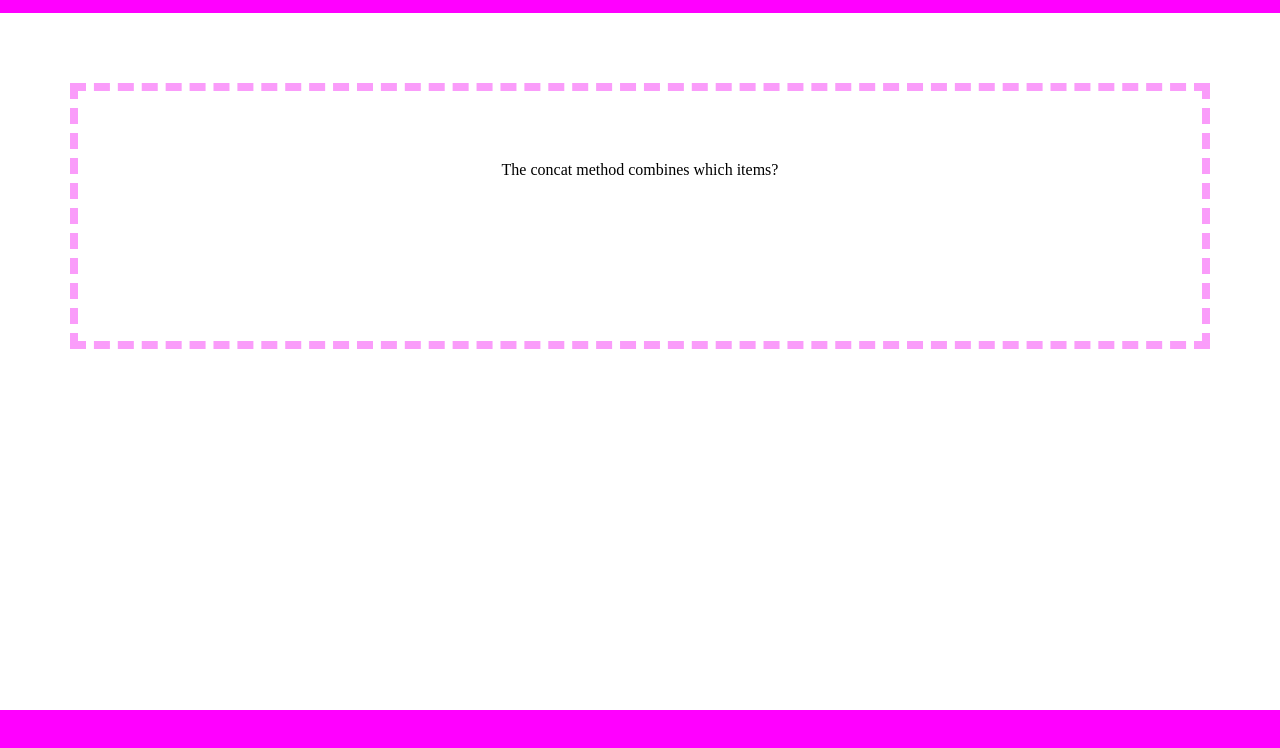
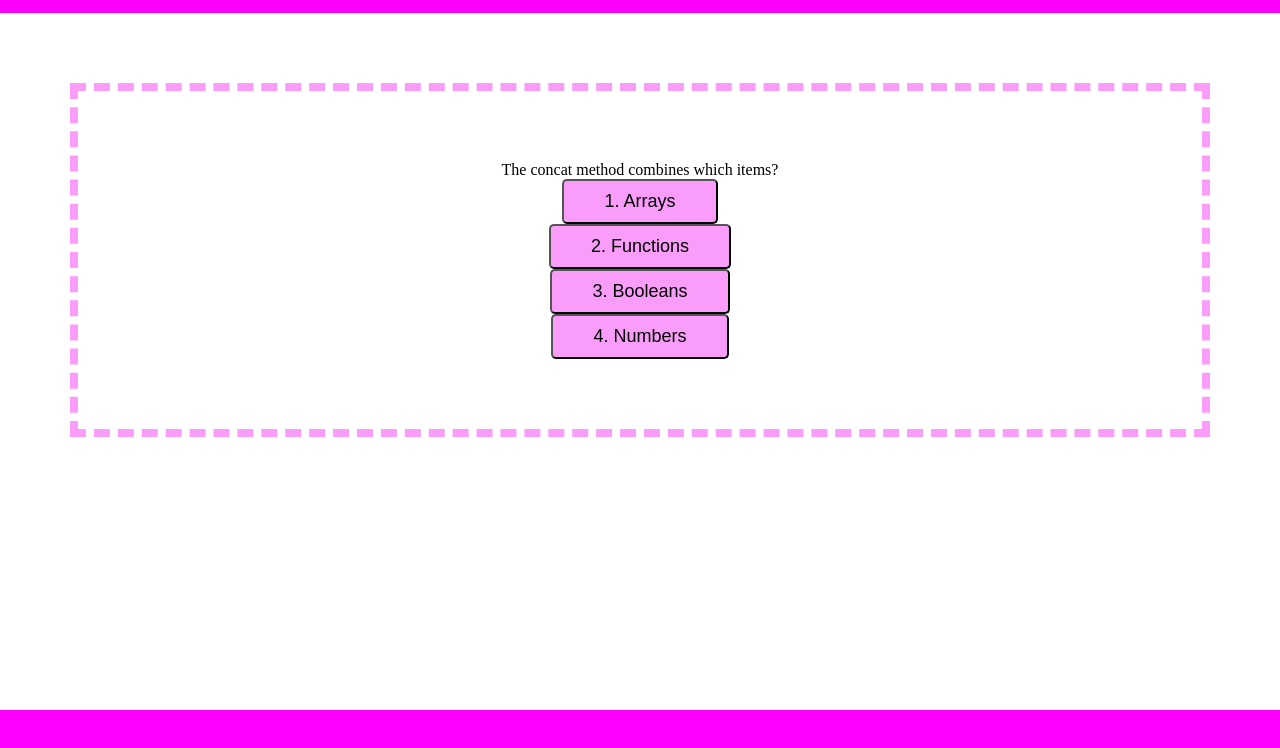
Before and after one commit to ashlynnwood/code-quiz, a plain HTML site: page index.html in a window 1280 px wide. Both pictures are taken after a click on the button "Start". Shown: the part 50-798 px from the top of the page. Drawn offline with Linux system fonts and the light colour scheme.

Commit message:
Created buttons for answer list

```diff
--- a/script.js
+++ b/script.js
@@ -93,15 +93,18 @@ var questions = [
   // pass in question index
   // loop over the questions[i].answers
   for (var i = 0; i < questions.length; i++) {
-    var currentQ = questions[qIndex].q
-    var currentAs = questions[qIndex].answers
+    var currentQ = questions[qIndex].q;
+    var currentAs = questions[qIndex].answers;
     qDiv.textContent = currentQ;
-    // qDiv.textContent = questions[i].a
+    // qDiv.textContent = questions[i].answers
   }
-   currentAs.forEach(function(currentAs) {
-      var answerList = document.createElement("li");
-      answerList.textContent = currentAs;
-      qDiv.appendChild(answerList);
+   currentAs.forEach(function(newAs) {
+      var answerList = document.createElement("button");
+      answerList.textContent = newAs;
+      qDiv.append(answerList);
+      answerList.addEventListener("click", function () {
+      start(qIndex);
+      });
    })
   ;
   // Append these to the answers div
--- a/style.css
+++ b/style.css
@@ -73,5 +73,5 @@ button {
   display: inline-block;
   cursor: pointer;
   background-color: #fa9cfa;
-  padding: 10px 40px
+  padding: 10px 40px;
 }
```
